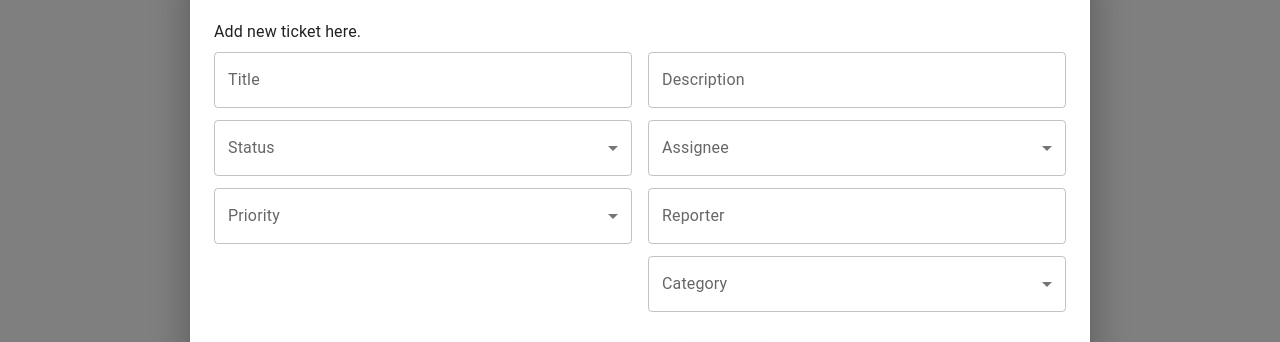
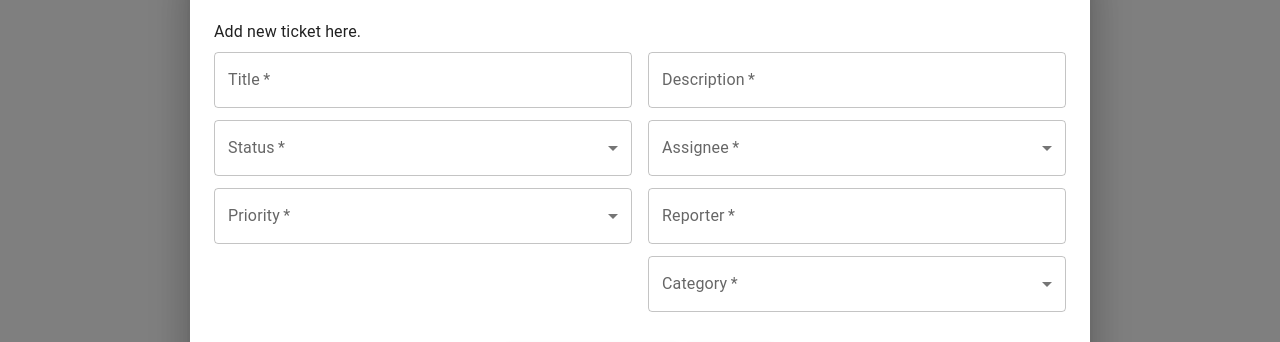
Before and after one commit to sahithireddy145/tickets-ui, a React (Create React App) app: page / in a window 1280 px wide. Both pictures are taken after a click on the button "CREATE TICKET". Shown: the part 228-570 px from the top of the page. Built offline with nearby package versions, Linux system fonts and the light colour scheme; no server answers; the database is empty.

Commit message:
Implementing Error handling and required fields

```diff
--- a/src/features/CreateTicket.jsx
+++ b/src/features/CreateTicket.jsx
@@ -20,8 +20,7 @@ import Spinner from "../ui/Spinner";
 import { setCreateTicketLoading, setErrorMessage } from "../store/ticketsSlice";
 
 function CreateTicketPopUp() {
-  const [isOpen, setIsOpen] = useState(false);
-  const [formData, setFormData] = useState({
+  const initialState = {
     title: "",
     description: "",
     status: "",
@@ -29,7 +28,9 @@ function CreateTicketPopUp() {
     assignee: "",
     reporter: "",
     category: "",
-  });
+  };
+  const [isOpen, setIsOpen] = useState(false);
+  const [formData, setFormData] = useState(initialState);
   const [errors, setErrors] = useState({});
 
   const dispatch = useDispatch();
@@ -37,7 +38,32 @@ function CreateTicketPopUp() {
     (state) => state.tickets
   );
 
+  // ✅ centralized validation rules
+  const rules = {
+    title: (value) => (!value ? "Title is required" : ""),
+    description: (value) => (!value ? "Description is required" : ""),
+    status: (value) => (!value ? "Status is required" : ""),
+    priority: (value) => (!value ? "Priority is required" : ""),
+    assignee: (value) => (!value ? "Assignee is required" : ""),
+    reporter: (value) => {
+      if (!value) return "Reporter is required";
+      if (!/\S+@\S+\.\S+/.test(value)) return "Reporter email is invalid";
+      return "";
+    },
+    category: (value) => (!value ? "Category is required" : ""),
+  };
+
+  // ✅ validate a single field
+  function validateField(name, value) {
+    const message = rules[name] ? rules[name](value) : "";
+    setErrors((prev) => ({
+      ...prev,
+      [name]: message || undefined,
+    }));
+  }
+
   function handleCreateTicket() {
+    setErrors({});
     dispatch(setErrorMessage(null));
     setIsOpen(true);
     dispatch(setCreateTicketLoading(false));
@@ -45,39 +71,28 @@ function CreateTicketPopUp() {
 
   function handleOnCancel() {
     setIsOpen(false);
-    setFormData({
-      title: "",
-      description: "",
-      status: "",
-      priority: "",
-      assignee: "",
-      reporter: "",
-      category: "",
-    });
+    setFormData(initialState);
   }
 
   function handleOnChange(e) {
+    const { name, value } = e.target;
     setFormData({
       ...formData,
-      [e.target.name]: e.target.value,
+      [name]: value,
     });
+
+    // ✅ live validation as user types
+    if (errors[name]) {
+      validateField(name, value);
+    }
   }
 
   function handleSubmit() {
     let tempErrors = {};
-
-    if (!formData.title) tempErrors.title = "Title is required";
-    if (!formData.description)
-      tempErrors.description = "Description is required";
-    if (!formData.status) tempErrors.status = "Status is required";
-    if (!formData.priority) tempErrors.priority = "Priority is required";
-    if (!formData.assignee) tempErrors.assignee = "Assignee is required";
-    if (!formData.reporter) {
-      tempErrors.reporter = "Reporter is required";
-    } else if (!/\S+@\S+\.\S+/.test(formData.reporter)) {
-      tempErrors.reporter = "Reporter email is invalid";
-    }
-    if (!formData.category) tempErrors.category = "Category is required";
+    Object.keys(rules).forEach((field) => {
+      const msg = rules[field](formData[field]);
+      if (msg) tempErrors[field] = msg;
+    });
 
     setErrors(tempErrors);
 
@@ -117,16 +132,19 @@ function CreateTicketPopUp() {
                     variant="outlined"
                     value={formData.title}
                     onChange={handleOnChange}
+                    onBlur={(e) => validateField("title", e.target.value)}
                     error={!!errors.title}
                     helperText={errors.title}
+                    required
                   />
 
                   <FormControl fullWidth margin="dense" error={!!errors.status}>
-                    <InputLabel>Status</InputLabel>
+                    <InputLabel required>Status</InputLabel>
                     <Select
                       name="status"
                       value={formData.status}
                       onChange={handleOnChange}
+                      onBlur={(e) => validateField("status", e.target.value)}
                       label="Status"
                     >
                       <MenuItem value="open">Open</MenuItem>
@@ -145,11 +163,12 @@ function CreateTicketPopUp() {
                     margin="dense"
                     error={!!errors.priority}
                   >
-                    <InputLabel>Priority</InputLabel>
+                    <InputLabel required>Priority</InputLabel>
                     <Select
                       name="priority"
                       value={formData.priority}
                       onChange={handleOnChange}
+                      onBlur={(e) => validateField("priority", e.target.value)}
                       label="Priority"
                     >
                       <MenuItem value="urgent">Urgent</MenuItem>
@@ -176,8 +195,10 @@ function CreateTicketPopUp() {
                     variant="outlined"
                     value={formData.description}
                     onChange={handleOnChange}
+                    onBlur={(e) => validateField("description", e.target.value)}
                     error={!!errors.description}
                     helperText={errors.description}
+                    required
                   />
 
                   <FormControl
@@ -185,11 +206,12 @@ function CreateTicketPopUp() {
                     margin="dense"
                     error={!!errors.assignee}
                   >
-                    <InputLabel>Assignee</InputLabel>
+                    <InputLabel required>Assignee</InputLabel>
                     <Select
                       name="assignee"
                       value={formData.assignee}
                       onChange={handleOnChange}
+                      onBlur={(e) => validateField("assignee", e.target.value)}
                       label="Assignee"
                     >
                       <MenuItem value="sai@tyujhgfji.com">Sai Prasad</MenuItem>
@@ -214,6 +236,8 @@ function CreateTicketPopUp() {
                     variant="outlined"
                     value={formData.reporter}
                     onChange={handleOnChange}
+                    required
+                    onBlur={(e) => validateField("reporter", e.target.value)}
                     error={!!errors.reporter}
                     helperText={errors.reporter}
                   />
@@ -223,11 +247,12 @@ function CreateTicketPopUp() {
                     margin="dense"
                     error={!!errors.category}
                   >
-                    <InputLabel>Category</InputLabel>
+                    <InputLabel required>Category</InputLabel>
                     <Select
                       name="category"
                       value={formData.category}
                       onChange={handleOnChange}
+                      onBlur={(e) => validateField("category", e.target.value)}
                       label="Category"
                     >
                       <MenuItem value="bug">Bug</MenuItem>
--- a/src/services/api.js
+++ b/src/services/api.js
@@ -71,7 +71,9 @@ export function createNewTicket(newTicket) {
       });
 
       if (!res.ok) {
-        const errorText = await res.text();
+        const error = await res.text();
+        const errorText = JSON.parse(error).message;
+        // console.log("Coming from api: ", errorText.message);
         dispatch(setCreateTicketLoading(false));
         dispatch(setErrorMessage(errorText));
 
```
